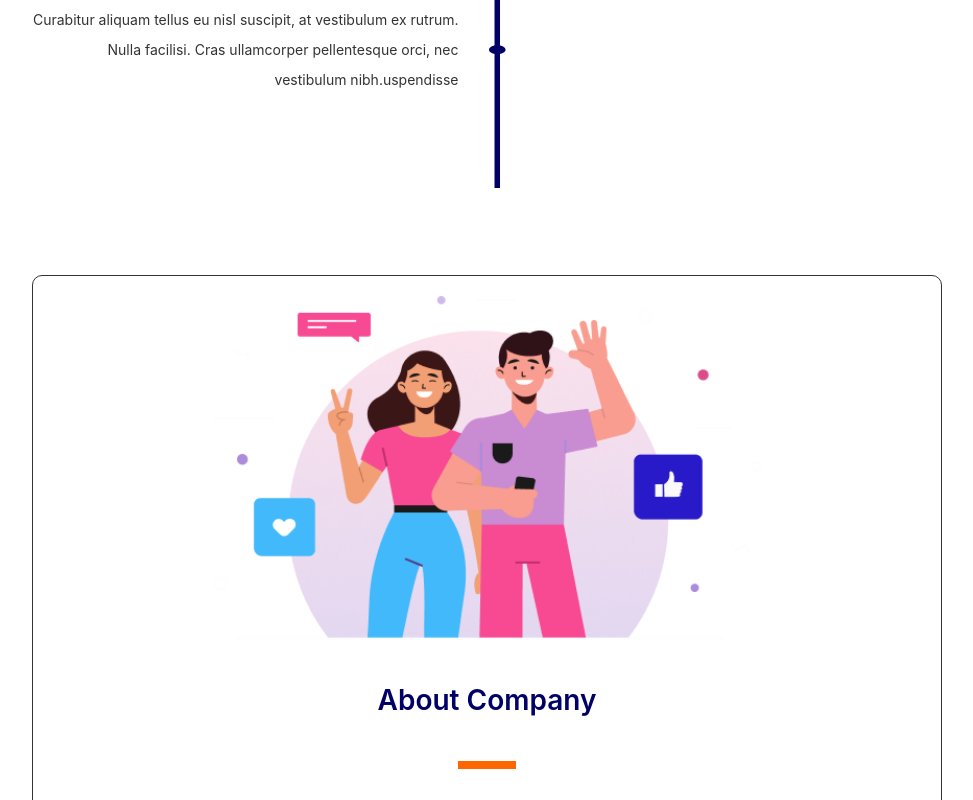
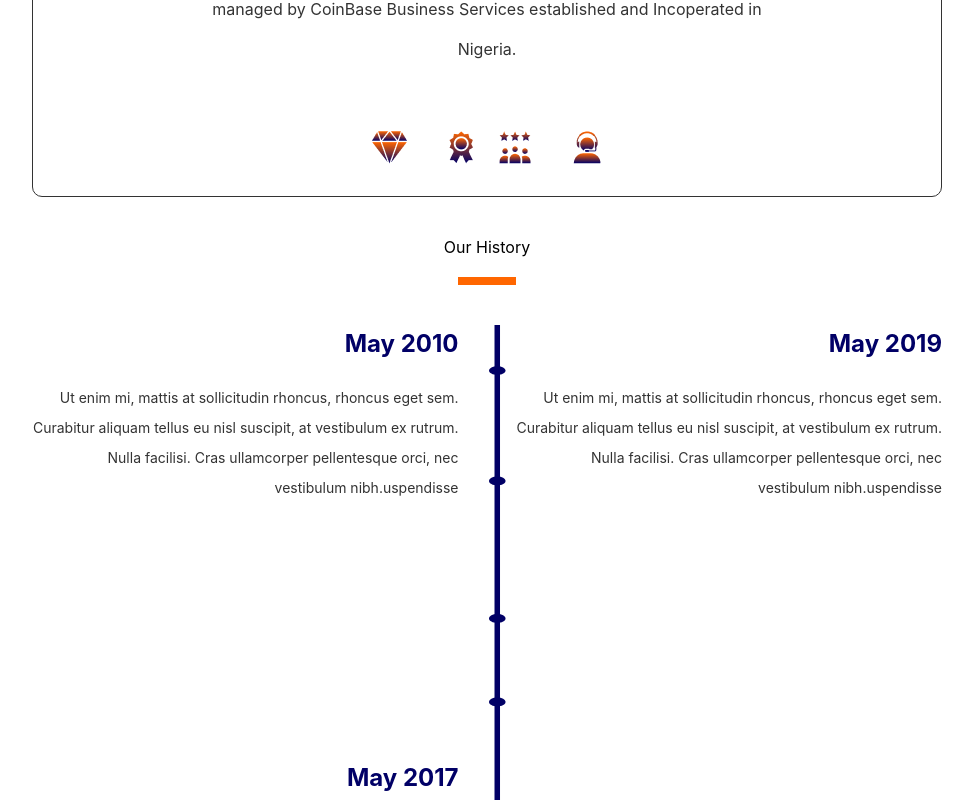
Before and after one commit to iamAbayomi/swift-trade-homepage, a React (Create React App) app: page /about in a window 1280 px wide. Shown: the part 1700-2500 px from the top of the page, without its empty margins (153-1126 px from the left). Built offline with nearby package versions, Linux system fonts and the light colour scheme.

Commit message:
feature: added about page components

```diff
--- a/src/pages/Aboutpage.tsx
+++ b/src/pages/Aboutpage.tsx
@@ -18,8 +18,8 @@ function Aboutpage(){
                 <AboutPageValueProposition />
                <div className="page-body">
                     <CEOTestimonial />
+                    <AboutCompany />
                     <OurHistory />
-                    <AboutCompany />
                     <MeetTheTeam />
               </div>
               <Footer/>
```
